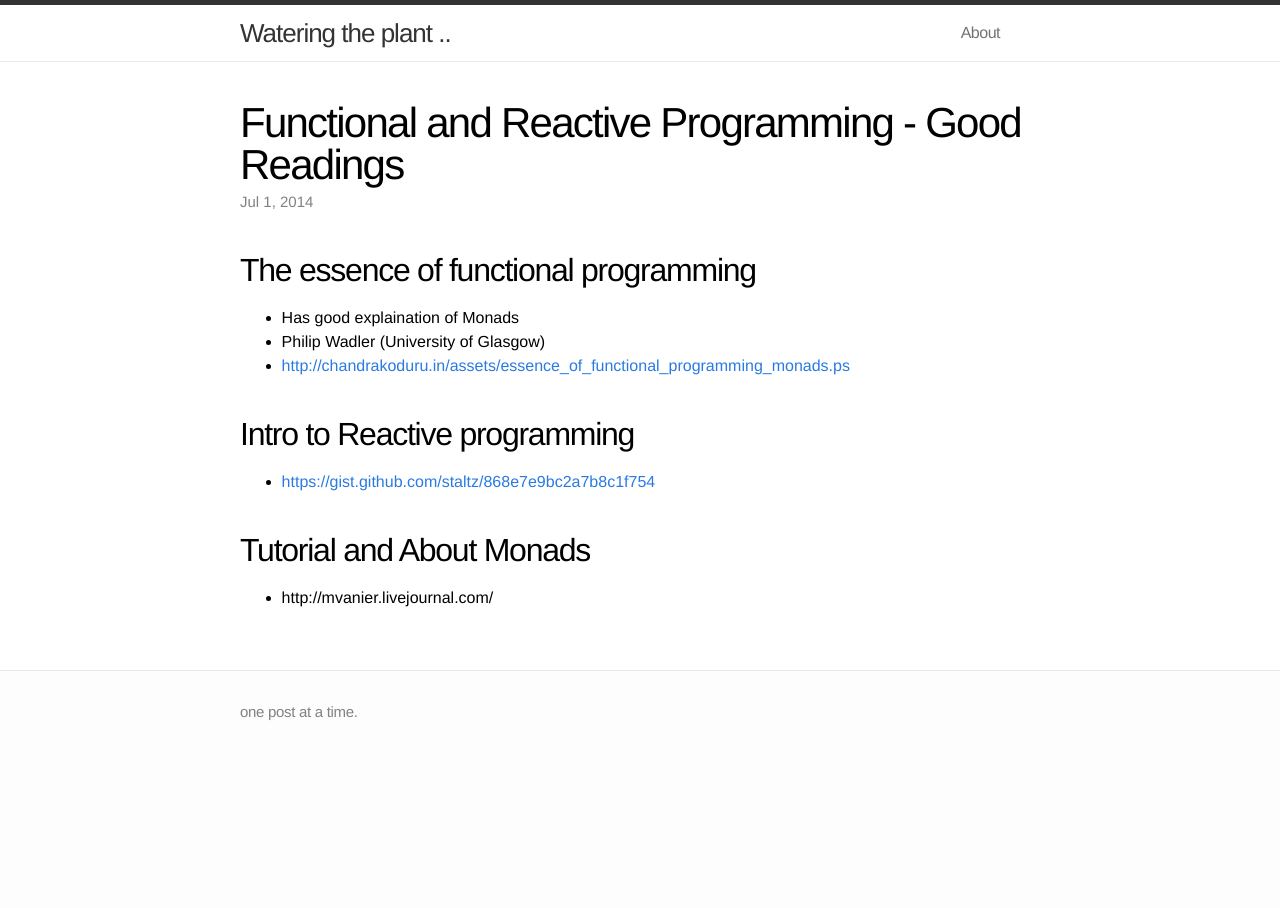
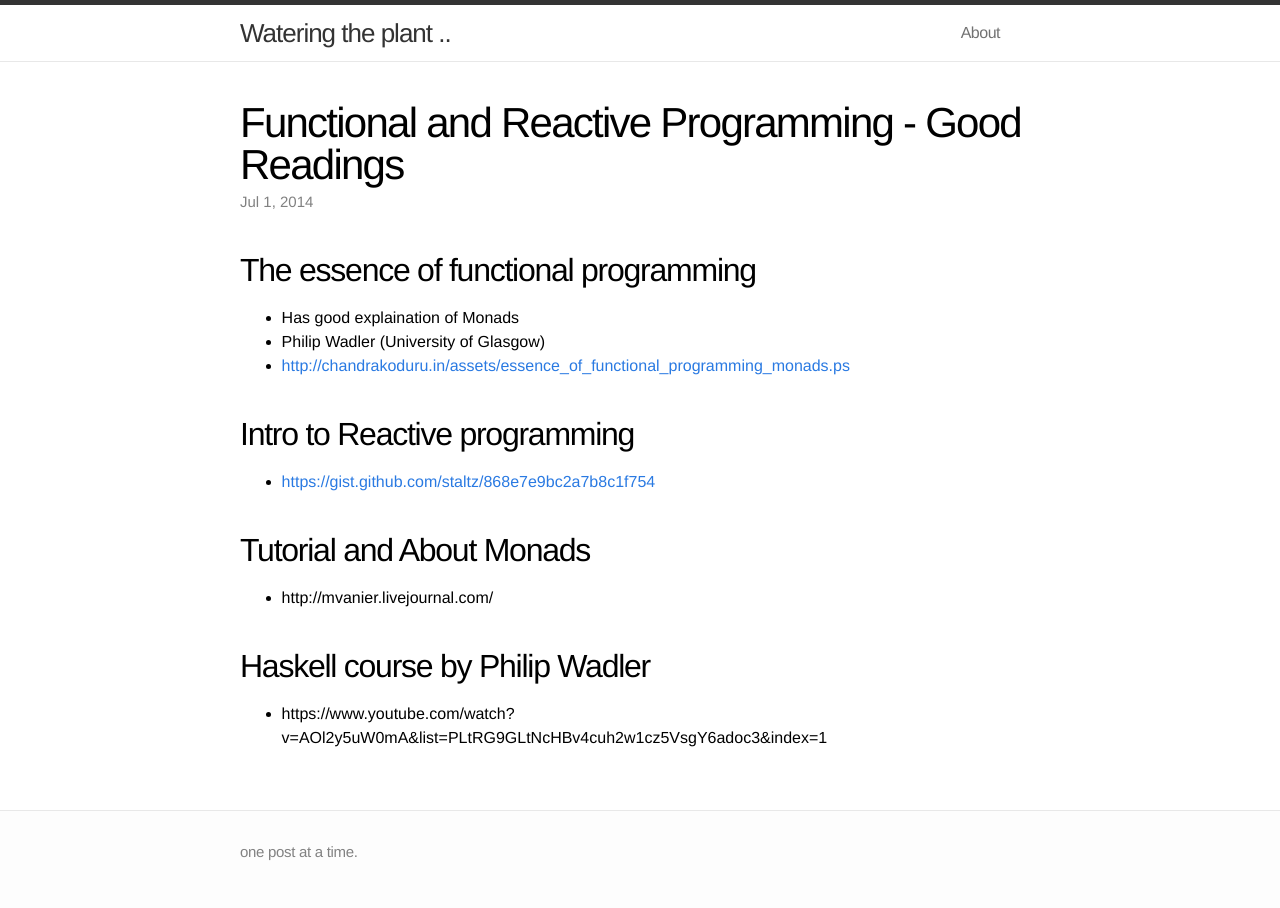
Before and after one commit to kscraja/kscraja.github.io, a Jekyll site: the page built from _posts/2014-07-01-functional-programming-good-readings.md, in a window 1280 px wide. Built offline with Jekyll 4.4.1, drawn with Linux system fonts in a browser that asks for light colours.

Commit message:
Added url to philip's haskell course

```diff
--- a/_posts/2014-07-01-functional-programming-good-readings.md
+++ b/_posts/2014-07-01-functional-programming-good-readings.md
@@ -19,3 +19,7 @@ categories: tech
 ## Tutorial and About Monads
 
 * http://mvanier.livejournal.com/
+
+## Haskell course by Philip Wadler
+
+* https://www.youtube.com/watch?v=AOl2y5uW0mA&list=PLtRG9GLtNcHBv4cuh2w1cz5VsgY6adoc3&index=1
```
